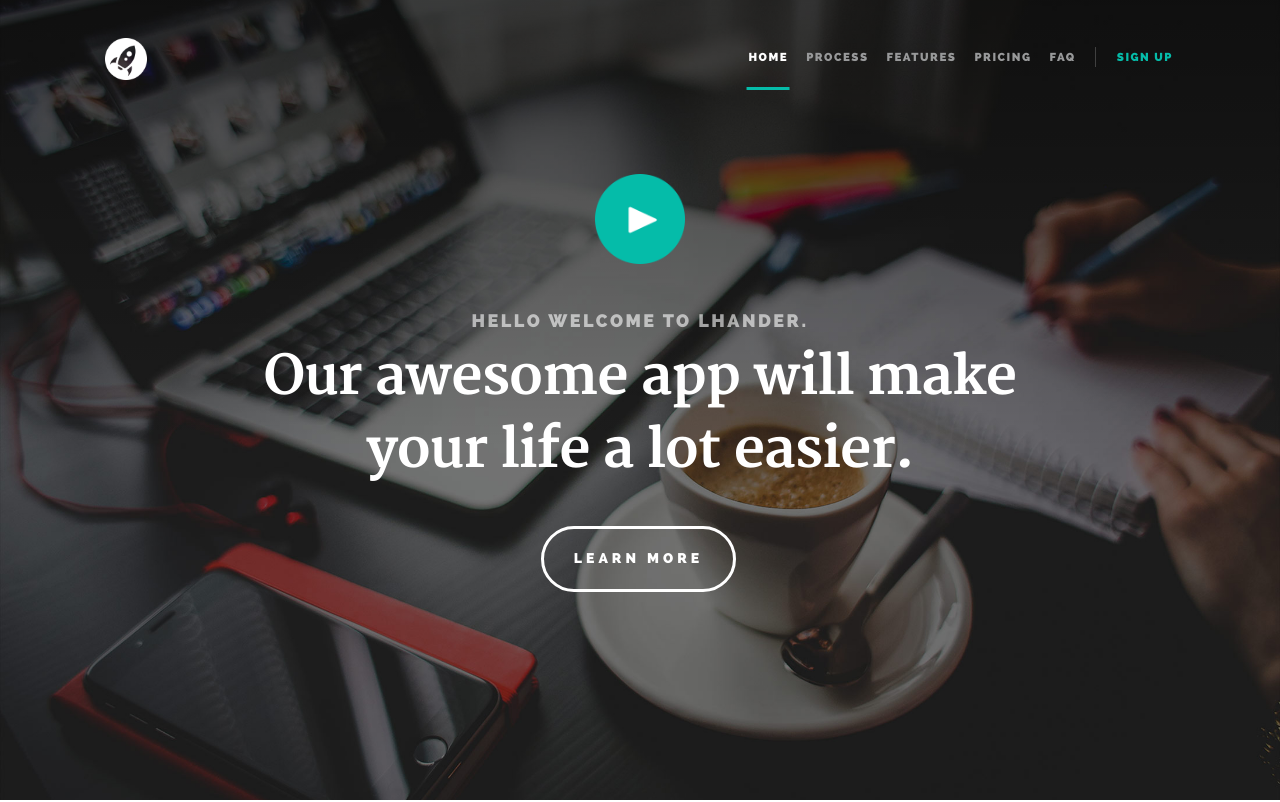
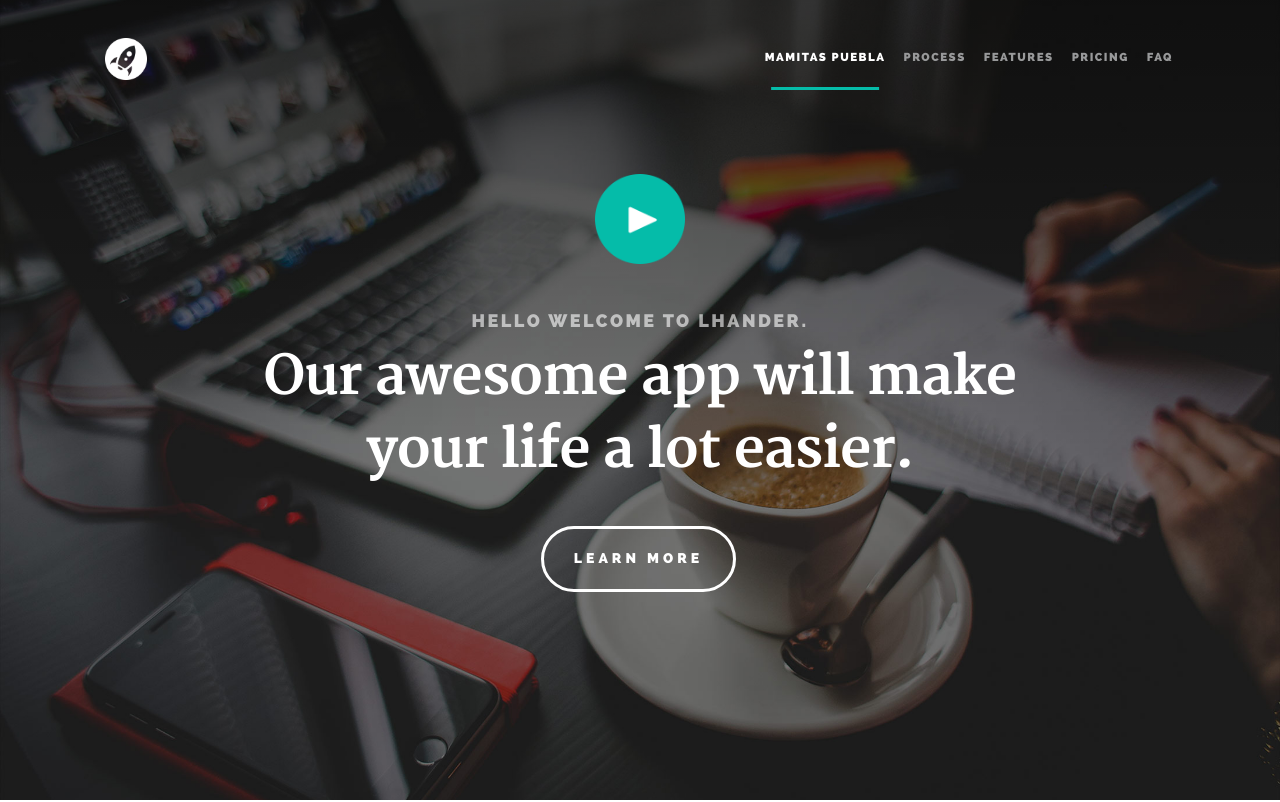
Before and after one commit to Urban1997/AuraComunidad, a plain HTML site: page index.html in a window 1280 px wide. Shown: the top 802 px of the page. Drawn offline with Linux system fonts and the light colour scheme; files whose address does not match are found by name.

Commit message:
index modificacion

```diff
--- a/index.html
+++ b/index.html
@@ -40,17 +40,16 @@
    	<div class="row">
 
    		<div class="logo">
-	         <a href="index.html">Lhander</a>
+	         <a href="index.html">Auracomunidad</a>
 	      </div>
 
 	   	<nav id="main-nav-wrap">
 				<ul class="main-navigation">
-					<li class="current"><a class="smoothscroll"  href="#intro" title="">Home</a></li>
+					<li class="current"><a class="smoothscroll"  href="#intro" title="">MAMITAS PUEBLA</a></li>
 					<li><a class="smoothscroll"  href="#process" title="">Process</a></li>
 					<li><a class="smoothscroll"  href="#features" title="">Features</a></li>
 					<li><a class="smoothscroll"  href="#pricing" title="">Pricing</a></li>
 					<li><a class="smoothscroll"  href="#faq" title="">FAQ</a></li>
-					<li class="highlight with-sep"><a href="#" title="">Sign Up</a></li>
 				</ul>
 			</nav>
 
```
